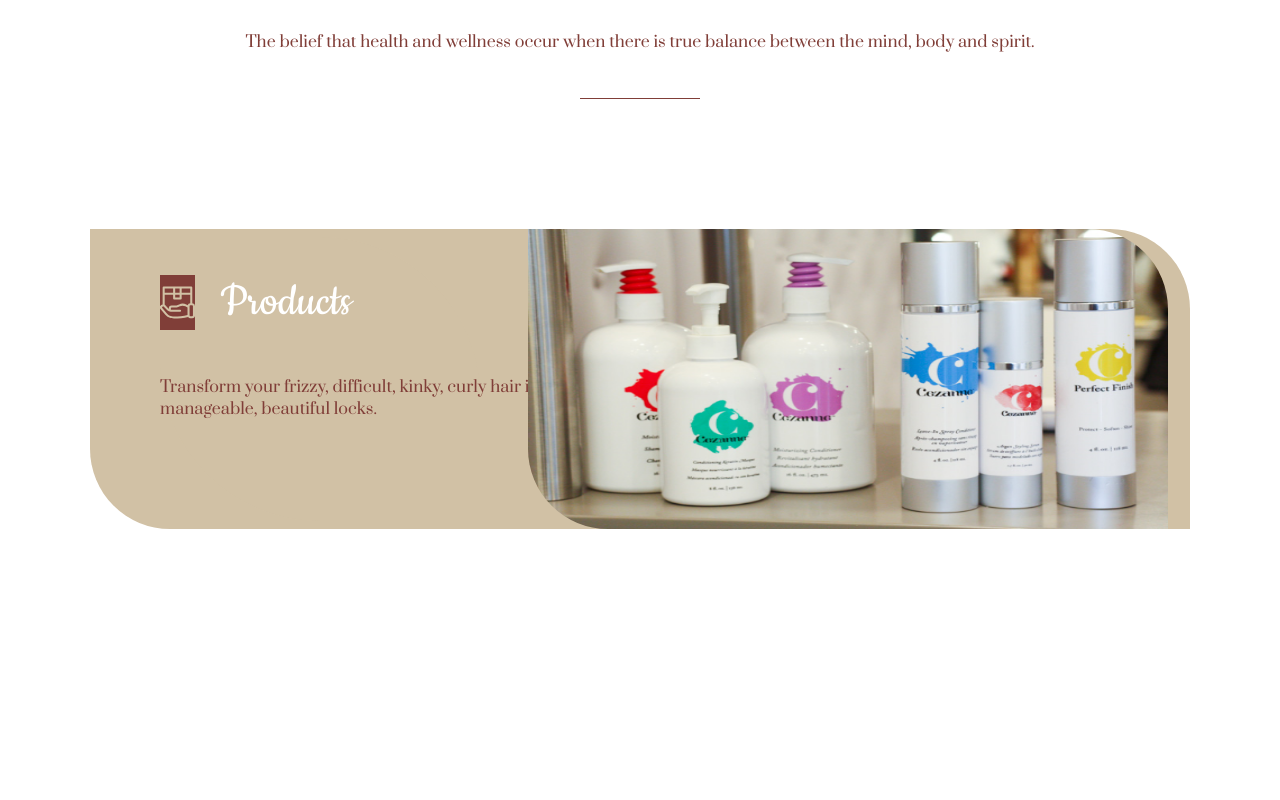
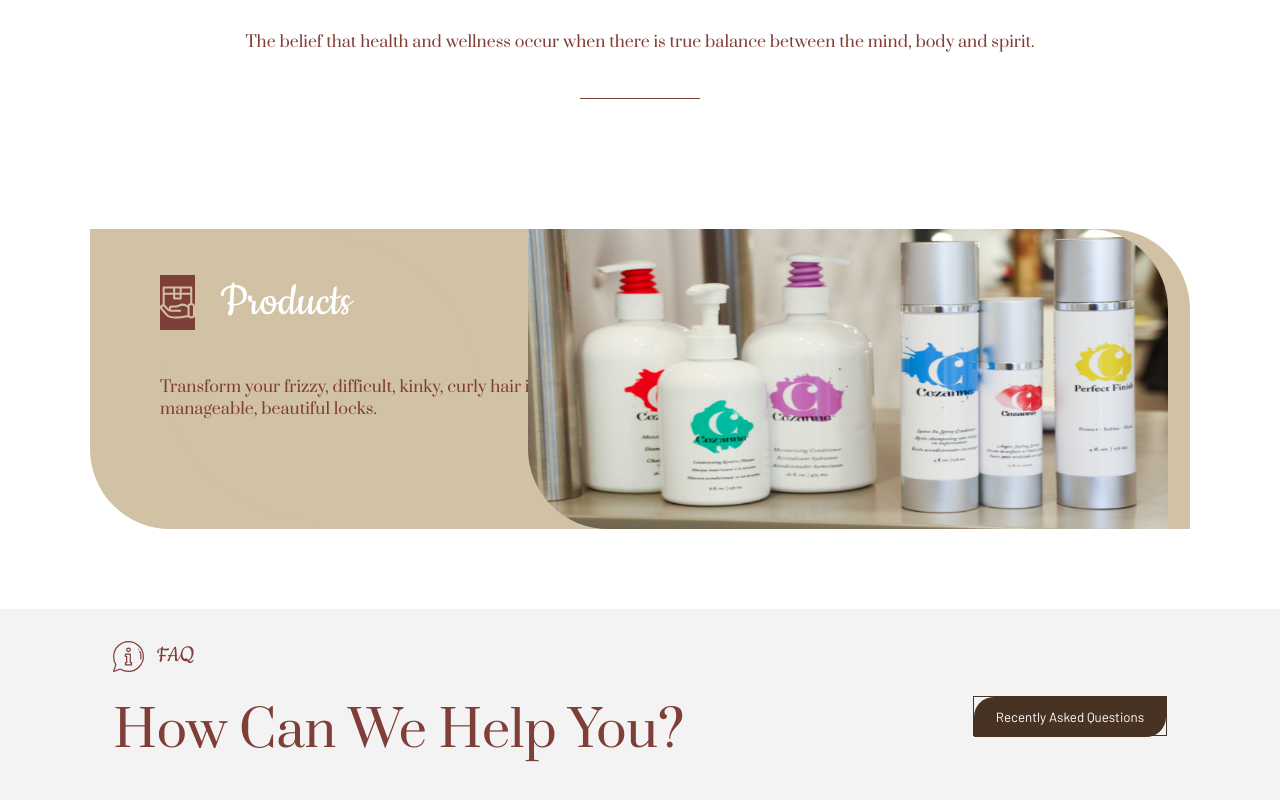
Before and after one commit to zpc30/sadona, a React (Create React App) app: page / in a window 1280 px wide. Shown: the part 4056-4856 px from the top of the page. Before the commit the page ends 4665 px from the top, so only its background shows below. Built offline with nearby package versions, Linux system fonts and the light colour scheme.

Commit message:
faq section

```diff
--- a/src/App.jsx
+++ b/src/App.jsx
@@ -10,6 +10,7 @@ import BridalServices from './components/BridalServices/';
 import AboutSadona from './components/AboutSadona/AboutSadona';
 import SaltServices from './components/SaltServices/SaltServices';
 import Cezanne from './components/Cezanne';
+import FAQ from './components/FAQ/FAQ';
 
 export default function App() {
   return (
@@ -25,6 +26,7 @@ export default function App() {
       <SaltServices />
       <AboutSadona />
       <Cezanne />
+      <FAQ />
     </>
   );
 }
--- /dev/null
+++ b/src/components/FAQ/FAQ.jsx
@@ -0,0 +1,53 @@
+import React from 'react';
+import { useTheme } from 'styled-components';
+import { Button, ButtonContainer } from '../common/Button';
+import { Section, SectionContainer } from '../common/Section';
+import { SubHeading, TitleHeading } from '../common/SubHeading';
+
+export default function FAQ() {
+  const theme = useTheme();
+  return (
+    <SectionContainer
+      style={{
+        display: 'flex',
+        justifyContent: 'center',
+        gap: '35em',
+        backgroundColor: '#F3F3F3',
+        marginTop: '5em'
+      }}>
+      <Section
+        style={{
+          backgroundColor: '#F3F3F3',
+          alignItems: 'flex-start',
+          width: '300px',
+          paddingBlock: '2em'
+        }}>
+        <TitleHeading
+          style={{
+            fontSize: theme.font.medium,
+            color: theme.palette.colors.primary,
+            paddingTop: '0'
+          }}>
+          <img src="/icons/information.svg" />
+          FAQ
+        </TitleHeading>
+        <SubHeading
+          style={{
+            color: theme.palette.colors.primary,
+            width: '600px',
+            fontSize: theme.font.extraLarge
+          }}>
+          How Can We Help You?
+        </SubHeading>
+      </Section>
+      <ButtonContainer
+        style={{
+          display: 'flex',
+          alignSelf: 'center',
+          height: '40px'
+        }}>
+        <Button style={{ height: '40px' }}>Recently Asked Questions</Button>
+      </ButtonContainer>
+    </SectionContainer>
+  );
+}
--- /dev/null
+++ b/src/components/FAQ/index.js
@@ -0,0 +1 @@
+export { default } from './FAQ';
```
Also changed, not shown: src/components/FAQ/styled.jsx (added).
